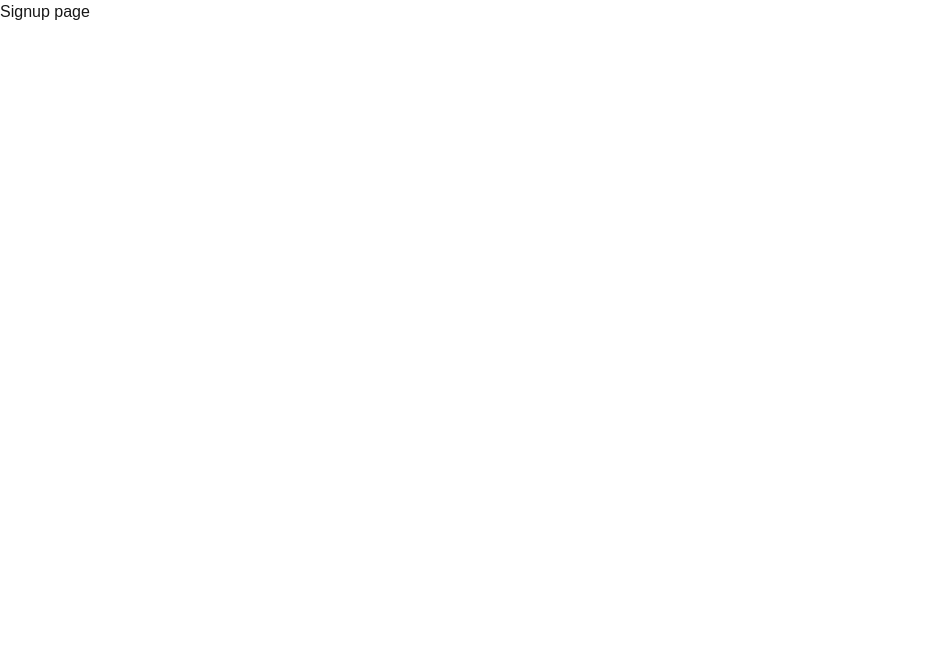
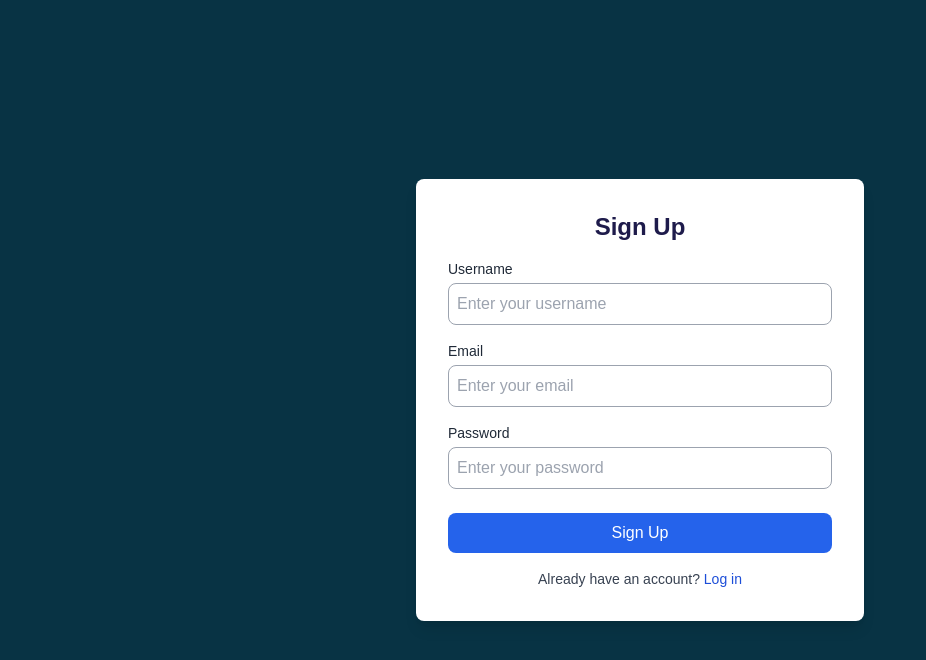
Before and after one commit to dushyant2909/User-authentication-using-Nextjs-and-Mongodb, a Next.js app: page /signup in a window 1280 px wide. Shown: the top 660 px of the page, without its empty margins (0-926 px from the left). Built offline with nearby package versions, Linux system fonts and the light colour scheme.

Commit message:
Add signup page

```diff
--- a/src/app/signup/page.tsx
+++ b/src/app/signup/page.tsx
@@ -1,5 +1,97 @@
-export default function () {
-    return (
-        <>Signup page</>
-    )
+"use client";
+
+import axios from "axios";
+import Link from "next/link";
+import { useRouter } from "next/navigation";
+import React from "react";
+
+export default function Signup() {
+  const [user, setUser] = React.useState({
+    email: "",
+    password: "",
+    username: "",
+  });
+
+  const onSignup = async () => {
+    // Handle the signup logic here
+  };
+
+  return (
+    <div className="min-h-screen flex items-center justify-center bg-cyan-950">
+      <div className="bg-white shadow-lg rounded-lg p-8 max-w-md w-full">
+        <h1 className="text-2xl text-indigo-950 font-bold text-center mb-4">
+          Sign Up
+        </h1>
+
+        <div className="mb-4">
+          <label
+            htmlFor="username"
+            className="block text-sm font-medium text-gray-800"
+          >
+            Username
+          </label>
+          <input
+            type="text"
+            id="username"
+            required
+            value={user.username}
+            onChange={(e) => setUser({ ...user, username: e.target.value })}
+            placeholder="Enter your username"
+            className="mt-1 p-2 w-full text-black border border-gray-400 rounded-lg focus:outline-none focus:ring-2 focus:ring-blue-500 focus:border-transparent"
+          />
+        </div>
+
+        <div className="mb-4">
+          <label
+            htmlFor="email"
+            className="block text-sm font-medium text-gray-800"
+          >
+            Email
+          </label>
+          <input
+            type="email"
+            id="email"
+            required
+            value={user.email}
+            onChange={(e) => setUser({ ...user, email: e.target.value })}
+            placeholder="Enter your email"
+            className="mt-1 p-2 w-full text-black border border-gray-400 rounded-lg focus:outline-none focus:ring-2 focus:ring-blue-500 focus:border-transparent"
+          />
+        </div>
+
+        <div className="mb-6">
+          <label
+            htmlFor="password"
+            className="block text-sm font-medium text-gray-800"
+          >
+            Password
+          </label>
+          <input
+            type="password"
+            id="password"
+            required
+            value={user.password}
+            onChange={(e) => setUser({ ...user, password: e.target.value })}
+            placeholder="Enter your password"
+            className="mt-1 p-2 w-full text-black border border-gray-400 rounded-lg focus:outline-none focus:ring-2 focus:ring-blue-500 focus:border-transparent"
+          />
+        </div>
+
+        <button
+          onClick={onSignup}
+          type="submit"
+          className="w-full bg-blue-600 text-white p-2 rounded-lg font-medium hover:bg-blue-700 transition-colors"
+        >
+          Sign Up
+        </button>
+
+        <p className="mt-4 text-center text-sm text-gray-700">
+          Already have an account?{" "}
+          <Link href="/login" className="text-blue-700 hover:underline">
+            Log in
+          </Link>
+        </p>
+      </div>
+    </div>
+  );
 }
```
